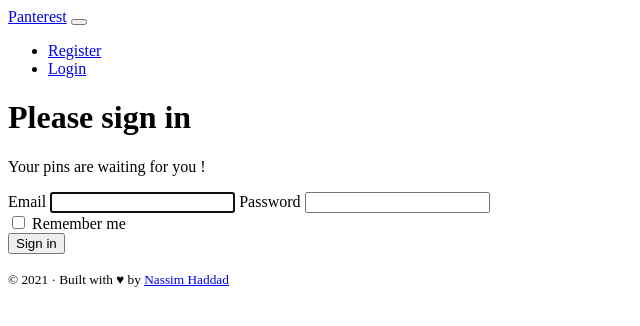
After one commit to NassHad/panterest, a Symfony app: template templates/security/login.html.twig in a window 1280 px wide. The commit adds this page. Shown: the top 326 px of the page, without its empty margins (0-640 px from the left). Run offline with Twig, Linux system fonts and the light colour scheme; the template is opened without the code that fills it, so the values that code supplies are empty; some libraries are stand-ins or nearby versions.

Commit message:
Login form + Security Controller

```diff
--- a/templates/partials/_nav.html.twig
+++ b/templates/partials/_nav.html.twig
@@ -7,6 +7,7 @@
 
 		<div class="collapse navbar-collapse justify-content-end" id="navbarsExample03">
 			<ul class="navbar-nav">
+				{% if app.user %}
 					<li class="nav-item">
 						<a class="nav-link" href="{{ path('app_pins_create') }}">New pin</a>
 					</li>
@@ -14,8 +15,16 @@
 						<a class="nav-link" href="#">Account</a>
 					</li>
 					<li class="nav-item">
-					<a class="nav-link" href="#">Logout</a>
+						<a class="nav-link" href="{{ path('app_logout') }}">Logout</a>
 					</li>
+				{% else %}
+					<li class="nav-item">
+						<a class="nav-link" href="#">Register</a>
+					</li>
+					<li class="nav-item">
+						<a class="nav-link" href="{{ path('app_login') }}">Login</a>
+					</li>
+				{% endif %}
 			</ul>
 		</div>
 	</div>
--- /dev/null
+++ b/templates/security/login.html.twig
@@ -0,0 +1,44 @@
+{% extends 'layouts/base.html.twig' %}
+
+{% block title 'Log in!' %}
+
+{% block body %}
+	<div class="row">
+		<div class="col-md-6 mx-auto">
+            <h1 class="text-center mt-5">Please sign in</h1>
+            <p class="text-center text-muted mt-3 mb-3">Your pins are waiting for you !</p>
+			<form method="post">
+				{% if error %}
+					<div class="alert alert-error rounded mb-3" role="alert">{{ error.messageKey|trans(error.messageData, 'security') }}</div>
+				{% endif %}
+
+				{% if app.user %}
+					<div class="mb-3">
+						You are logged in as
+						{{ app.user.username }},
+						<a href="{{ path('app_logout') }}">Logout</a>
+					</div>
+				{% endif %}
+
+				<label for="email">Email</label>
+				<input type="email" value="{{ last_username }}" name="email" id="email" class="form-control" autocomplete="email" required autofocus>
+				<label for="password">Password</label>
+				<input type="password" name="password" id="password" class="form-control" autocomplete="current-password" required>
+
+				<input type="hidden" name="_csrf_token" value="{{ csrf_token('authenticate') }}">
+
+
+				<div class="checkbox mb-3">
+					<label>
+						<input type="checkbox" name="_remember_me">
+						Remember me
+					</label>
+				</div>
+
+				<button class="btn btn-lg btn-primary" type="submit">
+					Sign in
+				</button>
+			</form>
+		</div>
+	</div>
+{% endblock %}
--- /dev/null
+++ b/translations/security.en.yaml
@@ -0,0 +1 @@
+'Invalid credentials.': 'Seems like your credentials are invalid !'
```
Also changed, not shown: src/Controller/PinsController.php (+17 -0 lines), src/Controller/SecurityController.php (added, +36 -0 lines), src/Security/LoginFormAuthenticator.php (added, +67 -0 lines), templates/test.html.twig (added, +12 -0 lines), 1 other file. Lines whose indentation alone changed are shown as unchanged.
